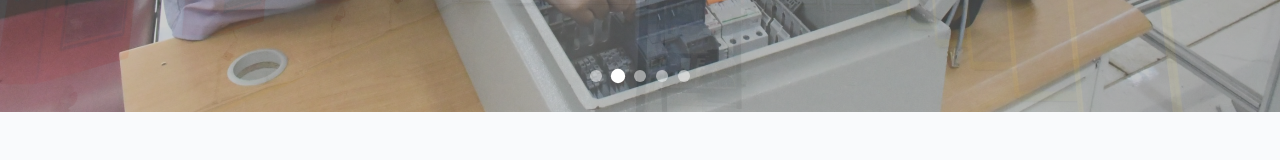
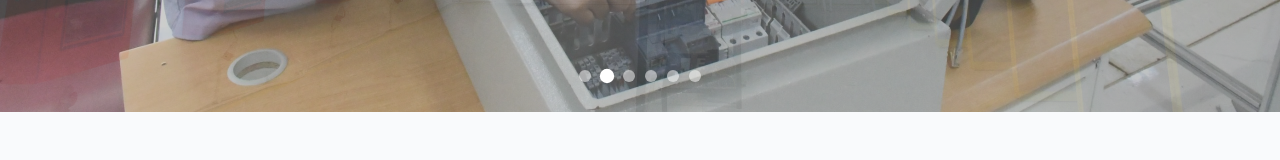
Before and after one commit to bullunk97/weblab8, a plain HTML site: page index.html in a window 1280 px wide. Shown: the part 768-928 px from the top of the page. Drawn offline with nearby package versions, Linux system fonts and the light colour scheme.

Commit message:
Update index.html

```diff
--- a/index.html
+++ b/index.html
@@ -609,6 +609,7 @@
       <div class="indicator" data-slide="2"></div>
       <div class="indicator" data-slide="3"></div>
       <div class="indicator" data-slide="4"></div>
+      <div class="indicator" data-slide="5"></div>
     </div>
   </div>
 
```
